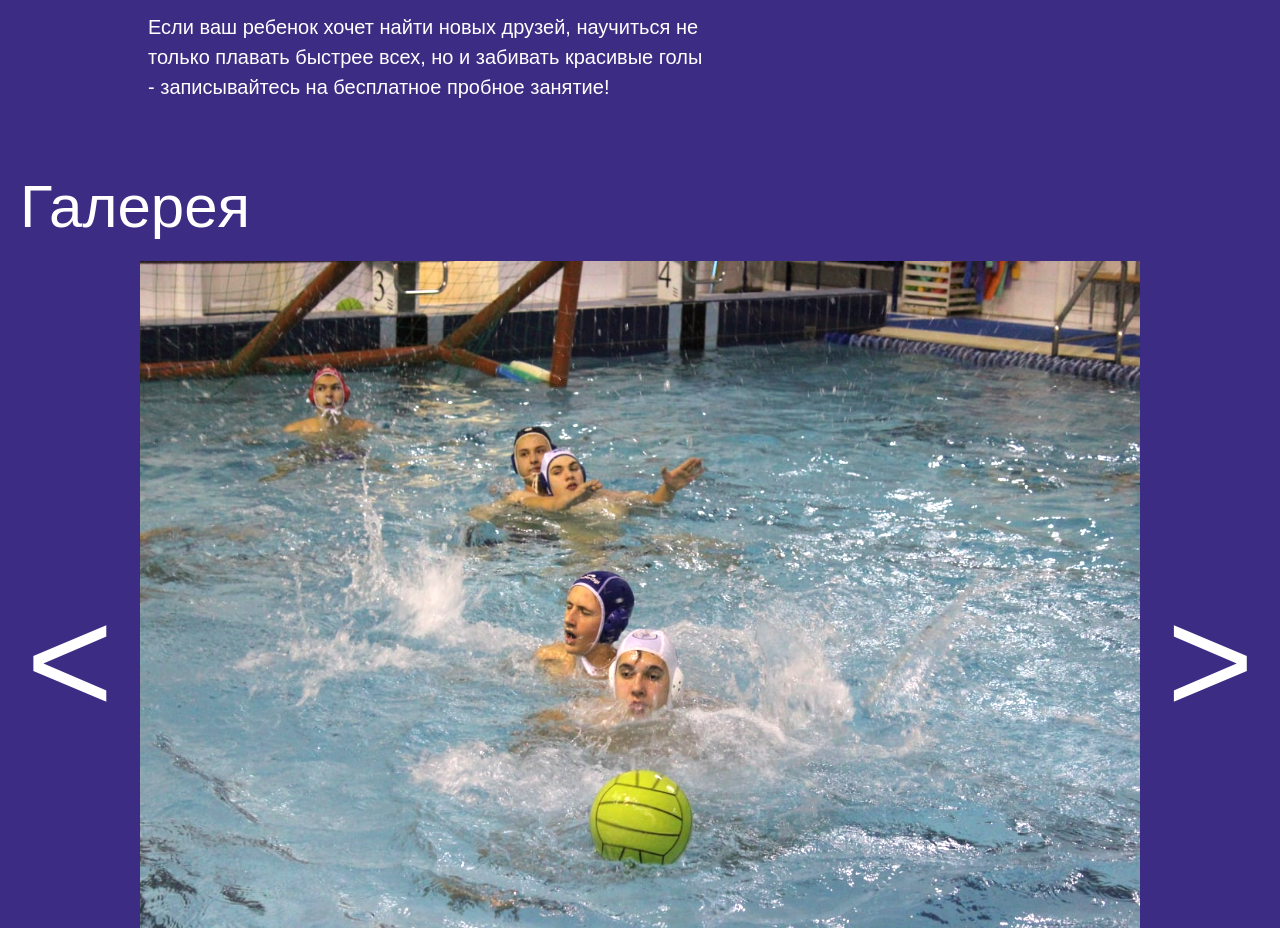
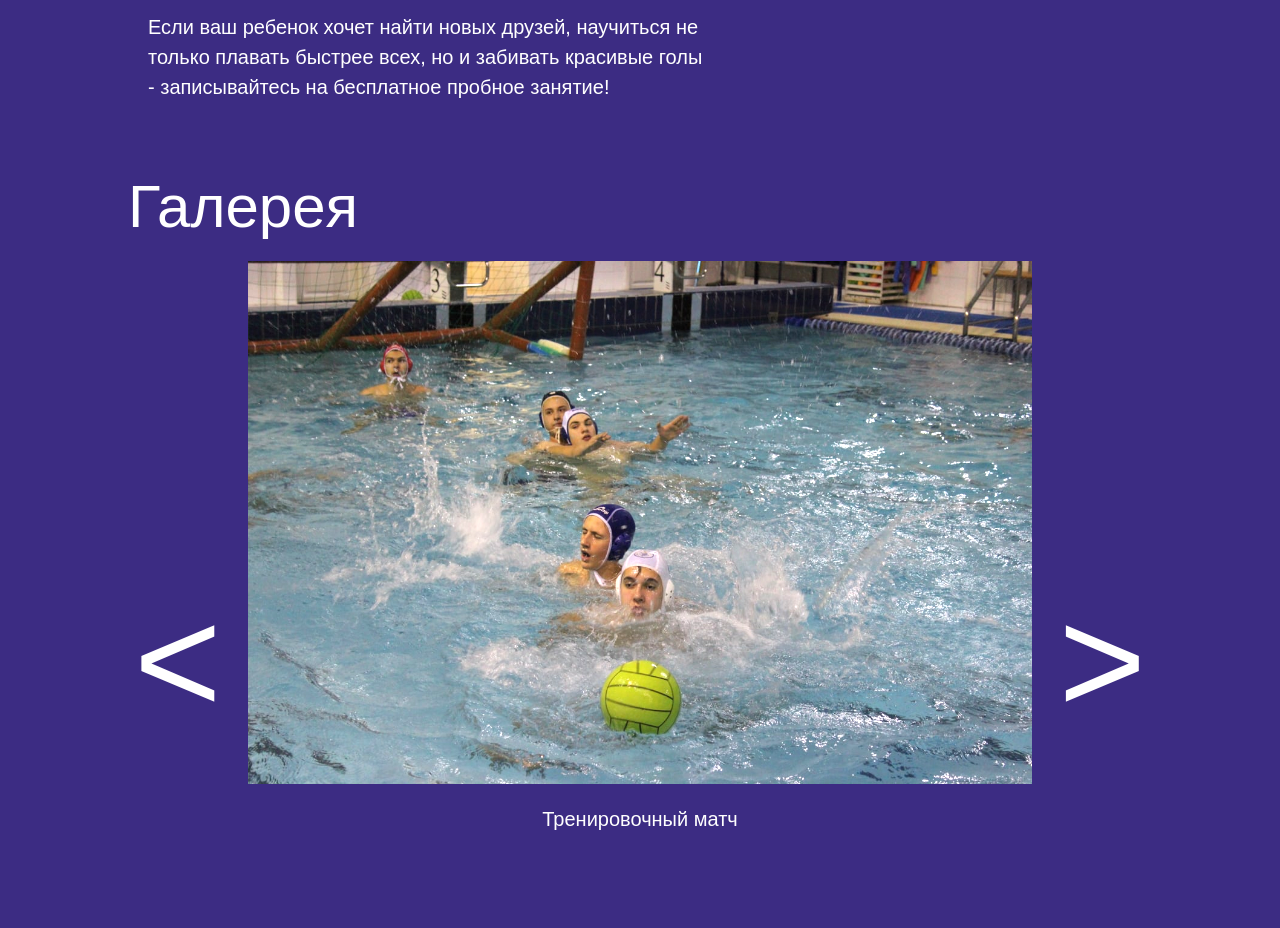
Before and after one commit to MohonovProduction/tornado, a plain HTML site: page index.html in a window 1280 px wide. Shown: the part 1693-2621 px from the top of the page. Drawn offline with Linux system fonts and the light colour scheme.

Commit message:
galery img size fix

```diff
--- a/style.css
+++ b/style.css
@@ -239,7 +239,7 @@
 		grid-area: card;
 	}
 	section.galery {
-		padding: 70px 20px;
+		padding: 70px 10vw 0px;
 	}
 	div.galery {
 		width: 100%;
```
